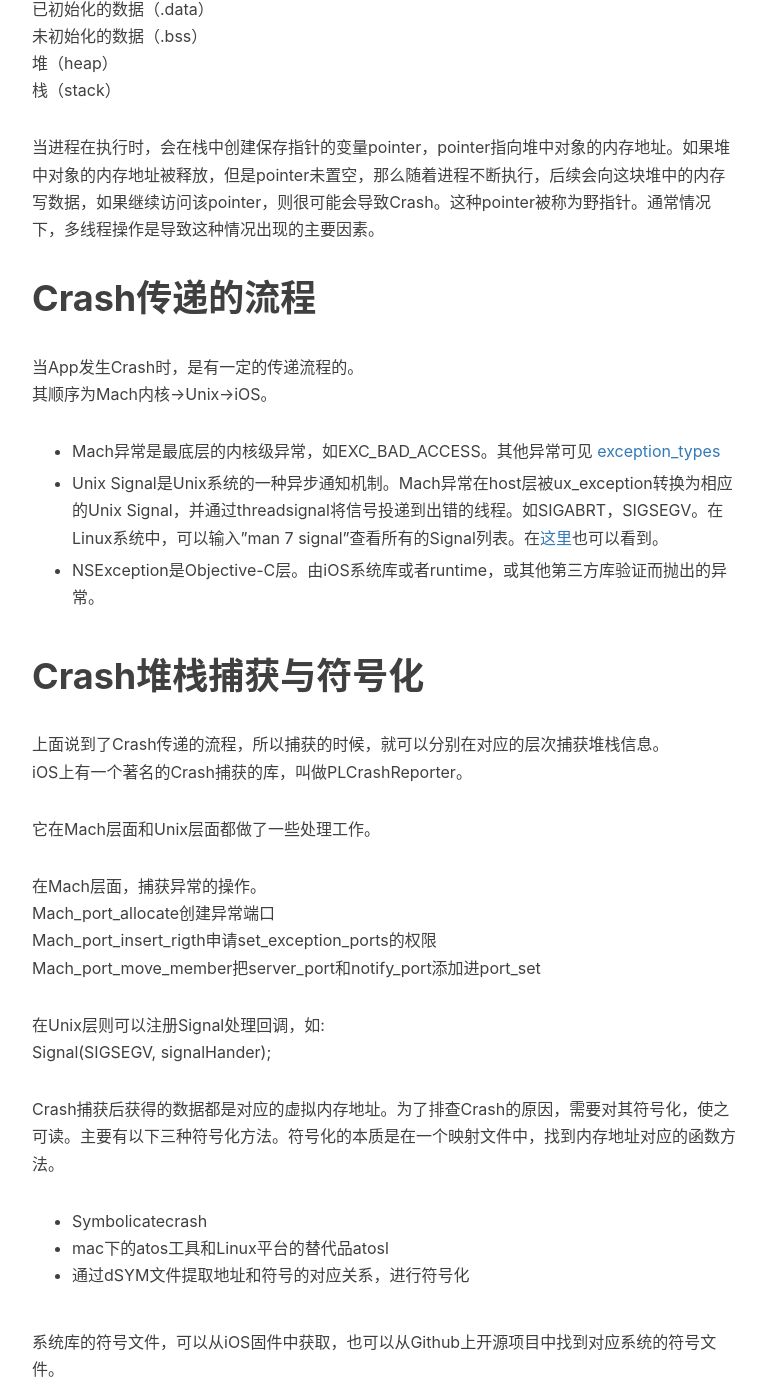
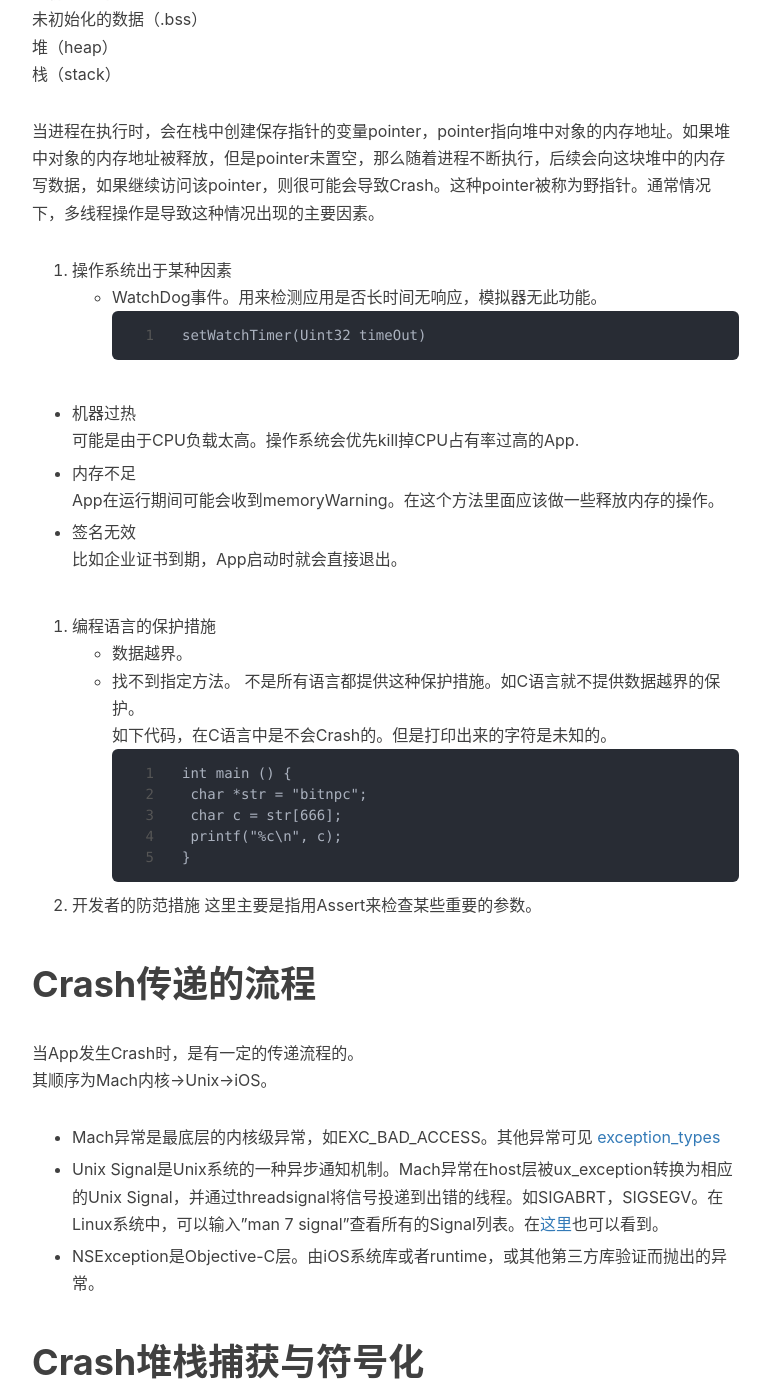
Before and after one commit to bitnpc/bitnpc.github.io, a Jekyll site: the page built from _posts/2018-11-13-Crash探究.md, in a window 1280 px wide and 1400 px high, scrolled down 1313 px. Shown: the whole window, without its empty margins (233-1003 px from the left). Built offline with Jekyll 4.4.1, drawn with Linux system fonts in a browser that asks for light colours; nearby versions of some CDN libraries; comment, search, counter and statistics services are not loaded; some of the changed text lies outside the part shown.

Commit message:
Add Crash Into

````diff
--- a/_posts/2018-11-13-Crash探究.md
+++ b/_posts/2018-11-13-Crash探究.md
@@ -22,7 +22,7 @@ Crash属于故障/中止。
 
 # Crash的原因
 App发生Crash的原因可能有很多种。
-### CPU无法执行代码
+1. CPU无法执行代码
 - 非法算术运算。除0。
 - 无效的指令。如基于x86_64架构的CPU(CISC指令集)，无法运行在基于ARM架构的CPU(RISC指令集)。
 - 无效的内存地址。应用程序在内存中的内存布局如下图所示。
@@ -35,6 +35,36 @@ App发生Crash的原因可能有很多种。
 栈（stack）
 
 当进程在执行时，会在栈中创建保存指针的变量pointer，pointer指向堆中对象的内存地址。如果堆中对象的内存地址被释放，但是pointer未置空，那么随着进程不断执行，后续会向这块堆中的内存写数据，如果继续访问该pointer，则很可能会导致Crash。这种pointer被称为野指针。通常情况下，多线程操作是导致这种情况出现的主要因素。
+
+2. 操作系统出于某种因素
+- WatchDog事件。用来检测应用是否长时间无响应，模拟器无此功能。
+```
+setWatchTimer(Uint32 timeOut)
+```
+
+- 机器过热
+可能是由于CPU负载太高。操作系统会优先kill掉CPU占有率过高的App.
+
+- 内存不足
+App在运行期间可能会收到memoryWarning。在这个方法里面应该做一些释放内存的操作。
+
+- 签名无效
+比如企业证书到期，App启动时就会直接退出。
+
+3. 编程语言的保护措施
+- 数据越界。
+- 找不到指定方法。
+不是所有语言都提供这种保护措施。如C语言就不提供数据越界的保护。
+如下代码，在C语言中是不会Crash的。但是打印出来的字符是未知的。
+```
+int main () {
+    char *str = "bitnpc";
+    char c = str[666];
+    printf("%c\n", c);
+}
+```
+4. 开发者的防范措施
+这里主要是指用Assert来检查某些重要的参数。
 
 # Crash传递的流程
 当App发生Crash时，是有一定的传递流程的。
@@ -69,3 +99,7 @@ Crash捕获后获得的数据都是对应的虚拟内存地址。为了排查Cra
 系统库的符号文件，可以从iOS固件中获取，也可以从Github上开源项目中找到对应系统的符号文件。
 
 # Crash原因排查思路
+待完善
+
+# 总结
+除了上述流程，还需要在Crash的预防，和Crash的监控和止损等流程上作出一些措施。甚至是Crash的自我修复。
````
